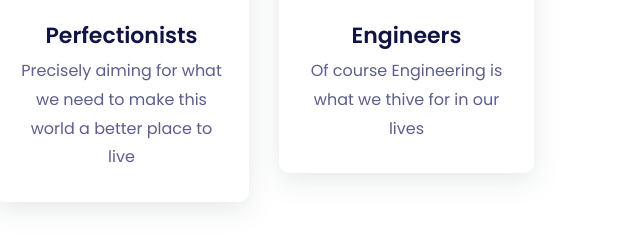
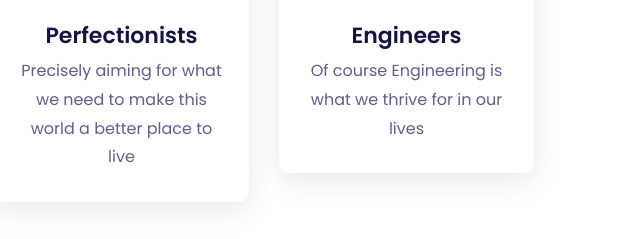
Before and after one commit to tedxvits/tedxvits.github.io, a website: page about.html in a window 1280 px wide. Shown: the part 826-1065 px from the top of the page, 566-1206 px from the left. Drawn offline with Linux system fonts and the light colour scheme.

Commit message:
spell fix

```diff
--- a/about.html
+++ b/about.html
@@ -147,7 +147,7 @@
                             <img src="img/core-img/icon-4.png" alt="">
                         </div>
                         <h5>Engineers</h5>
-                        <p>Of course Engineering is what we thive for in our lives</p>
+                        <p>Of course Engineering is what we thrive for in our lives</p>
                     </div>
                 </div>
             </div>
```
